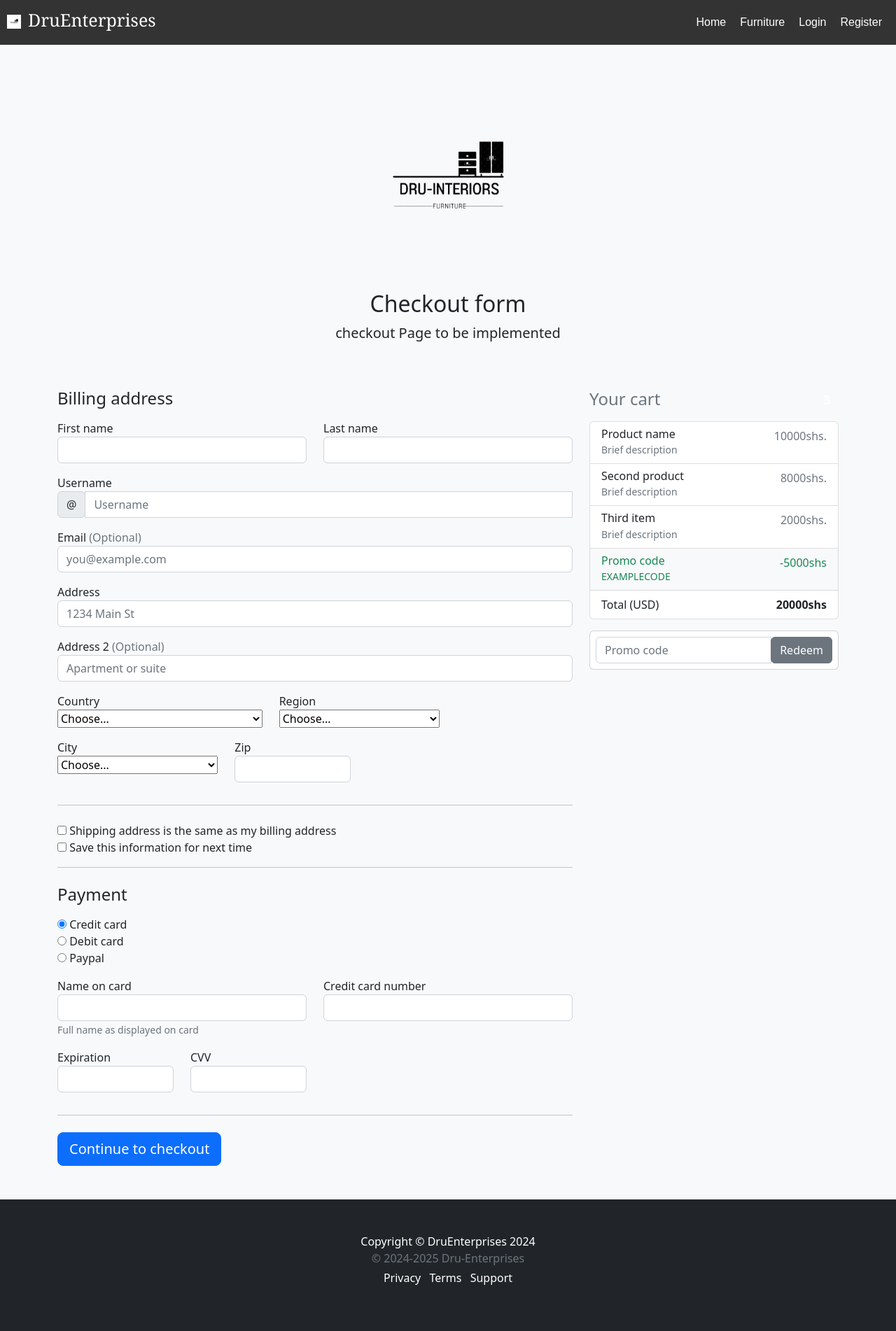
After one commit to kalosius/Dru-Limited, a Django app: page /checkout/ in a window 1280 px wide. The commit adds this page. Shown: the whole page at 70% size. Run offline with Django 5.2, Linux system fonts and the light colour scheme; some libraries are stand-ins or nearby versions.

Commit message:
added checkout form

```diff
--- /dev/null
+++ b/druu/templates/authentication/checkout.html
@@ -0,0 +1,272 @@
+{% extends 'base.html' %}
+{% load static %}
+{% block content %}
+
+
+
+<body class="bg-light">
+
+    <div class="container">
+      <div class="py-5 text-center">
+        <img class="d-block mx-auto mb-4" src="{% static 'images/Dru-interiors (1).png' %}" alt="" width="25%" height="25%">
+        <h2>Checkout form</h2>
+        <p class="lead">checkout Page to be implemented</p>
+      </div>
+
+      <div class="row">
+        <div class="col-md-4 order-md-2 mb-4">
+          <h4 class="d-flex justify-content-between align-items-center mb-3">
+            <span class="text-muted">Your cart</span>
+            <span class="badge badge-secondary badge-pill">3</span>
+          </h4>
+          <ul class="list-group mb-3">
+            <li class="list-group-item d-flex justify-content-between lh-condensed">
+              <div>
+                <h6 class="my-0">Product name</h6>
+                <small class="text-muted">Brief description</small>
+              </div>
+              <span class="text-muted">10000shs.</span>
+            </li>
+            <li class="list-group-item d-flex justify-content-between lh-condensed">
+              <div>
+                <h6 class="my-0">Second product</h6>
+                <small class="text-muted">Brief description</small>
+              </div>
+              <span class="text-muted">8000shs.</span>
+            </li>
+            <li class="list-group-item d-flex justify-content-between lh-condensed">
+              <div>
+                <h6 class="my-0">Third item</h6>
+                <small class="text-muted">Brief description</small>
+              </div>
+              <span class="text-muted">2000shs.</span>
+            </li>
+            <li class="list-group-item d-flex justify-content-between bg-light">
+              <div class="text-success">
+                <h6 class="my-0">Promo code</h6>
+                <small>EXAMPLECODE</small>
+              </div>
+              <span class="text-success">-5000shs</span>
+            </li>
+            <li class="list-group-item d-flex justify-content-between">
+              <span>Total (USD)</span>
+              <strong>20000shs</strong>
+            </li>
+          </ul>
+
+          <form class="card p-2">
+            <div class="input-group">
+              <input type="text" class="form-control" placeholder="Promo code" wfd-id="id0">
+              <div class="input-group-append">
+                <button type="submit" class="btn btn-secondary">Redeem</button>
+              </div>
+            </div>
+          </form>
+        </div>
+        <div class="col-md-8 order-md-1">
+          <h4 class="mb-3">Billing address</h4>
+          <form class="needs-validation" novalidate="">
+            <div class="row">
+              <div class="col-md-6 mb-3">
+                <label for="firstName">First name</label>
+                <input type="text" class="form-control" id="firstName" placeholder="" value="" required="" wfd-id="id1">
+                <div class="invalid-feedback">
+                  Valid first name is required.
+                </div>
+              </div>
+              <div class="col-md-6 mb-3">
+                <label for="lastName">Last name</label>
+                <input type="text" class="form-control" id="lastName" placeholder="" value="" required="" wfd-id="id2">
+                <div class="invalid-feedback">
+                  Valid last name is required.
+                </div>
+              </div>
+            </div>
+
+            <div class="mb-3">
+              <label for="username">Username</label>
+              <div class="input-group">
+                <div class="input-group-prepend">
+                  <span class="input-group-text">@</span>
+                </div>
+                <input type="text" class="form-control" id="username" placeholder="Username" required="" wfd-id="id3">
+                <div class="invalid-feedback" style="width: 100%;">
+                  Your username is required.
+                </div>
+              </div>
+            </div>
+
+            <div class="mb-3">
+              <label for="email">Email <span class="text-muted">(Optional)</span></label>
+              <input type="email" class="form-control" id="email" placeholder="you@example.com" wfd-id="id4">
+              <div class="invalid-feedback">
+                Please enter a valid email address for shipping updates.
+              </div>
+            </div>
+
+            <div class="mb-3">
+              <label for="address">Address</label>
+              <input type="text" class="form-control" id="address" placeholder="1234 Main St" required="" wfd-id="id5">
+              <div class="invalid-feedback">
+                Please enter your shipping address.
+              </div>
+            </div>
+
+            <div class="mb-3">
+              <label for="address2">Address 2 <span class="text-muted">(Optional)</span></label>
+              <input type="text" class="form-control" id="address2" placeholder="Apartment or suite" wfd-id="id6">
+            </div>
+
+            <div class="row">
+              <div class="col-md-5 mb-3">
+                <label for="country">Country</label>
+                <select class="custom-select d-block w-100" id="country" required="">
+                  <option value="">Choose...</option>
+                  <option>Uganda</option>
+                </select>
+                <div class="invalid-feedback">
+                  Please select a valid country.
+                </div>
+              </div>
+              <div class="col-md-4 mb-3">
+                <label for="state">Region</label>
+                <select class="custom-select d-block w-100" id="state" required="">
+                  <option value="">Choose...</option>
+                  <option>Central Region</option>
+                  <option>Eastern Region</option>
+                  <option>Western Region</option>
+                  <option>Northern Region</option>
+                </select>
+                <div class="invalid-feedback">
+                  Select Region
+                </div>
+              </div>
+              <div class="col-md-4 mb-3">
+                <label for="state">City</label>
+                <select class="custom-select d-block w-100" id="state" required="">
+                  <option value="">Choose...</option>
+                  <option>Kampala</option>
+                </select>
+                <div class="invalid-feedback">
+                  Select Your City
+                </div>
+              </div>
+              <div class="col-md-3 mb-3">
+                <label for="zip">Zip</label>
+                <input type="text" class="form-control" id="zip" placeholder="" required="" wfd-id="id7">
+                <div class="invalid-feedback">
+                  Zip code required.
+                </div>
+              </div>
+            </div>
+            <hr class="mb-4">
+            <div class="custom-control custom-checkbox">
+              <input type="checkbox" class="custom-control-input" id="same-address" wfd-id="id8">
+              <label class="custom-control-label" for="same-address">Shipping address is the same as my billing address</label>
+            </div>
+            <div class="custom-control custom-checkbox">
+              <input type="checkbox" class="custom-control-input" id="save-info" wfd-id="id9">
+              <label class="custom-control-label" for="save-info">Save this information for next time</label>
+            </div>
+            <hr class="mb-4">
+
+            <h4 class="mb-3">Payment</h4>
+
+            <div class="d-block my-3">
+              <div class="custom-control custom-radio">
+                <input id="credit" name="paymentMethod" type="radio" class="custom-control-input" checked="" required="" wfd-id="id10">
+                <label class="custom-control-label" for="credit">Credit card</label>
+              </div>
+              <div class="custom-control custom-radio">
+                <input id="debit" name="paymentMethod" type="radio" class="custom-control-input" required="" wfd-id="id11">
+                <label class="custom-control-label" for="debit">Debit card</label>
+              </div>
+              <div class="custom-control custom-radio">
+                <input id="paypal" name="paymentMethod" type="radio" class="custom-control-input" required="" wfd-id="id12">
+                <label class="custom-control-label" for="paypal">Paypal</label>
+              </div>
+            </div>
+            <div class="row">
+              <div class="col-md-6 mb-3">
+                <label for="cc-name">Name on card</label>
+                <input type="text" class="form-control" id="cc-name" placeholder="" required="" wfd-id="id13">
+                <small class="text-muted">Full name as displayed on card</small>
+                <div class="invalid-feedback">
+                  Name on card is required
+                </div>
+              </div>
+              <div class="col-md-6 mb-3">
+                <label for="cc-number">Credit card number</label>
+                <input type="text" class="form-control" id="cc-number" placeholder="" required="" wfd-id="id14">
+                <div class="invalid-feedback">
+                  Credit card number is required
+                </div>
+              </div>
+            </div>
+            <div class="row">
+              <div class="col-md-3 mb-3">
+                <label for="cc-expiration">Expiration</label>
+                <input type="text" class="form-control" id="cc-expiration" placeholder="" required="" wfd-id="id15">
+                <div class="invalid-feedback">
+                  Expiration date required
+                </div>
+              </div>
+              <div class="col-md-3 mb-3">
+                <label for="cc-expiration">CVV</label>
+                <input type="text" class="form-control" id="cc-cvv" placeholder="" required="" wfd-id="id16">
+                <div class="invalid-feedback">
+                  Security code required
+                </div>
+              </div>
+            </div>
+            <hr class="mb-4">
+            <button class="btn btn-primary btn-lg btn-block" type="submit">Continue to checkout</button>
+          </form>
+        </div>
+      </div>
+
+      <!-- <footer class="my-5 pt-5 text-muted text-center text-small">
+        <p class="mb-1">© 2017-2018 Company Name</p>
+        <ul class="list-inline">
+          <li class="list-inline-item"><a href="#">Privacy</a></li>
+          <li class="list-inline-item"><a href="#">Terms</a></li>
+          <li class="list-inline-item"><a href="#">Support</a></li>
+        </ul>
+      </footer> -->
+    </div>
+
+    <!-- Bootstrap core JavaScript
+    ================================================== -->
+    <!-- Placed at the end of the document so the pages load faster -->
+    <script src="https://code.jquery.com/jquery-3.2.1.slim.min.js" integrity="sha384-KJ3o2DKtIkvYIK3UENzmM7KCkRr/rE9/Qpg6aAZGJwFDMVNA/GpGFF93hXpG5KkN" crossorigin="anonymous"></script>
+    <script>window.jQuery || document.write('<script src="../../assets/js/vendor/jquery-slim.min.js"><\/script>')</script>
+    <script src="../../assets/js/vendor/popper.min.js"></script>
+    <script src="../../dist/js/bootstrap.min.js"></script>
+    <script src="../../assets/js/vendor/holder.min.js"></script>
+    <script>
+      // Example starter JavaScript for disabling form submissions if there are invalid fields
+      (function() {
+        'use strict';
+
+        window.addEventListener('load', function() {
+          // Fetch all the forms we want to apply custom Bootstrap validation styles to
+          var forms = document.getElementsByClassName('needs-validation');
+
+          // Loop over them and prevent submission
+          var validation = Array.prototype.filter.call(forms, function(form) {
+            form.addEventListener('submit', function(event) {
+              if (form.checkValidity() === false) {
+                event.preventDefault();
+                event.stopPropagation();
+              }
+              form.classList.add('was-validated');
+            }, false);
+          });
+        }, false);
+      })();
+    </script>
+
+
+</body>
+
+{% endblock %}
--- a/druu/templates/base.html
+++ b/druu/templates/base.html
@@ -82,8 +82,17 @@
 
     {% endblock %}
     <!-- Footer-->
-    <footer class="py-5 bg-dark footer-edit">
-        <div class="container"><p class="m-0 text-center text-white">Copyright &copy; DruEnterprises 2024 </p></div>
+    <footer class="py-5 bg-dark footer-edit my-5 pt-5 text-muted text-center text-small">
+        <div class="container"><p class="m-0 text-center text-white">Copyright &copy; DruEnterprises 2024 </p>
+            <p class="mb-1">&copy; 2024-2025 Dru-Enterprises</p>
+            <ul class="list-inline">
+                <li class="list-inline-item"><a href="#">Privacy</a></li>
+                <li class="list-inline-item"><a href="#">Terms</a></li>
+                <li class="list-inline-item"><a href="#">Support</a></li>
+            </ul>
+        </div>
+
+
     </footer>
     <!-- footer end -->
     <script src="https://cdn.jsdelivr.net/npm/bootstrap@5.2.3/dist/js/bootstrap.bundle.min.js"></script>
--- a/druu/urls.py
+++ b/druu/urls.py
@@ -18,4 +18,5 @@ urlpatterns = [
     path('product/<int:pk>', views.product, name="product"),
     path('category/<str:categories>', views.category, name='category'),
     path('category_summary/', views.category_summary, name="category_summary"),
+    path('checkout/', views.checkout, name="checkout")
 ]
--- a/druu/views.py
+++ b/druu/views.py
@@ -123,3 +123,10 @@ def phones_and_accessories(request):
 
 # def sneakers(request):
 #     return render(request, 'products/sneakers.html')
+
+
+
+
+
+def checkout(request):
+    return render(request, 'authentication/checkout.html')
```
